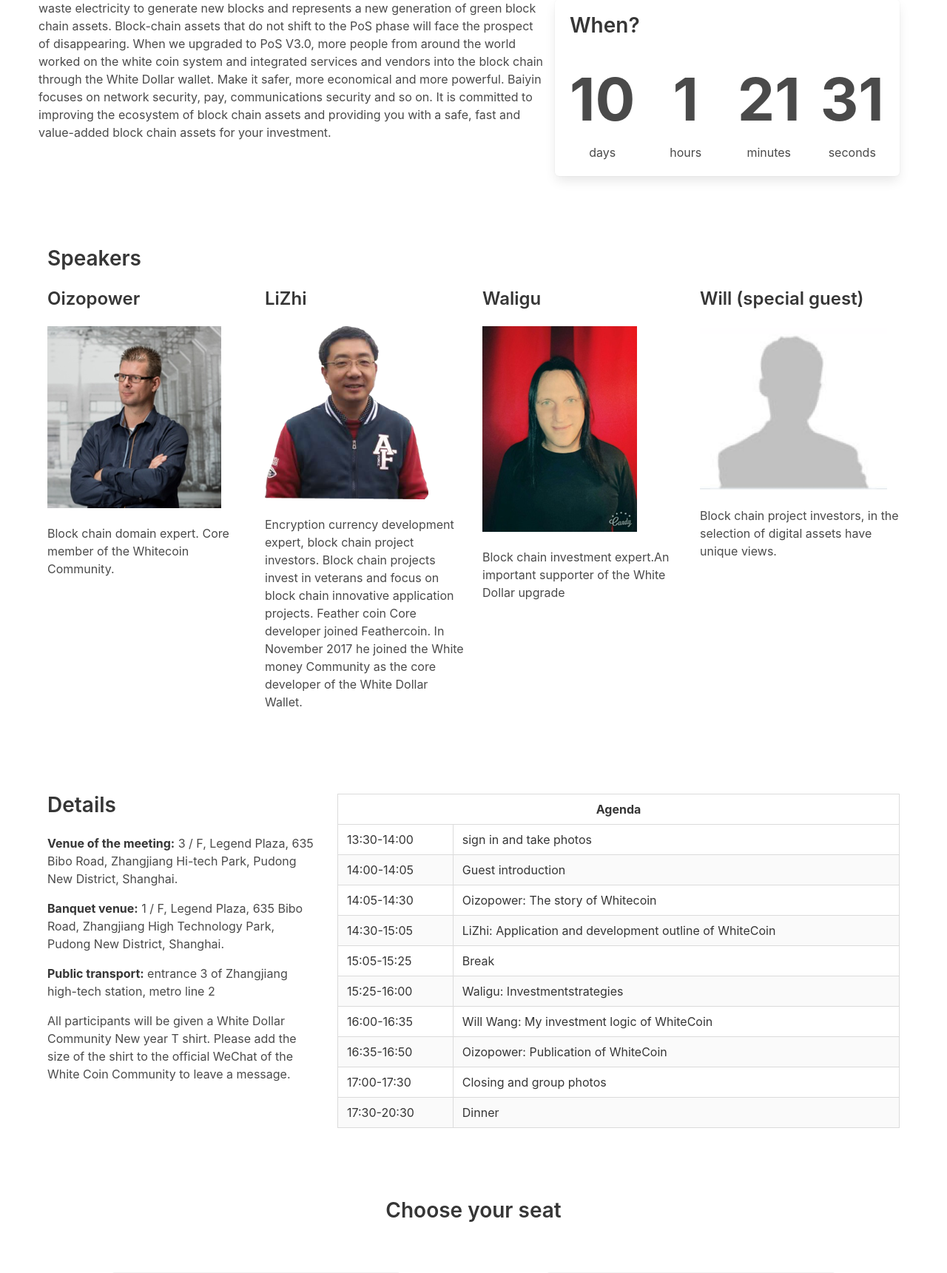
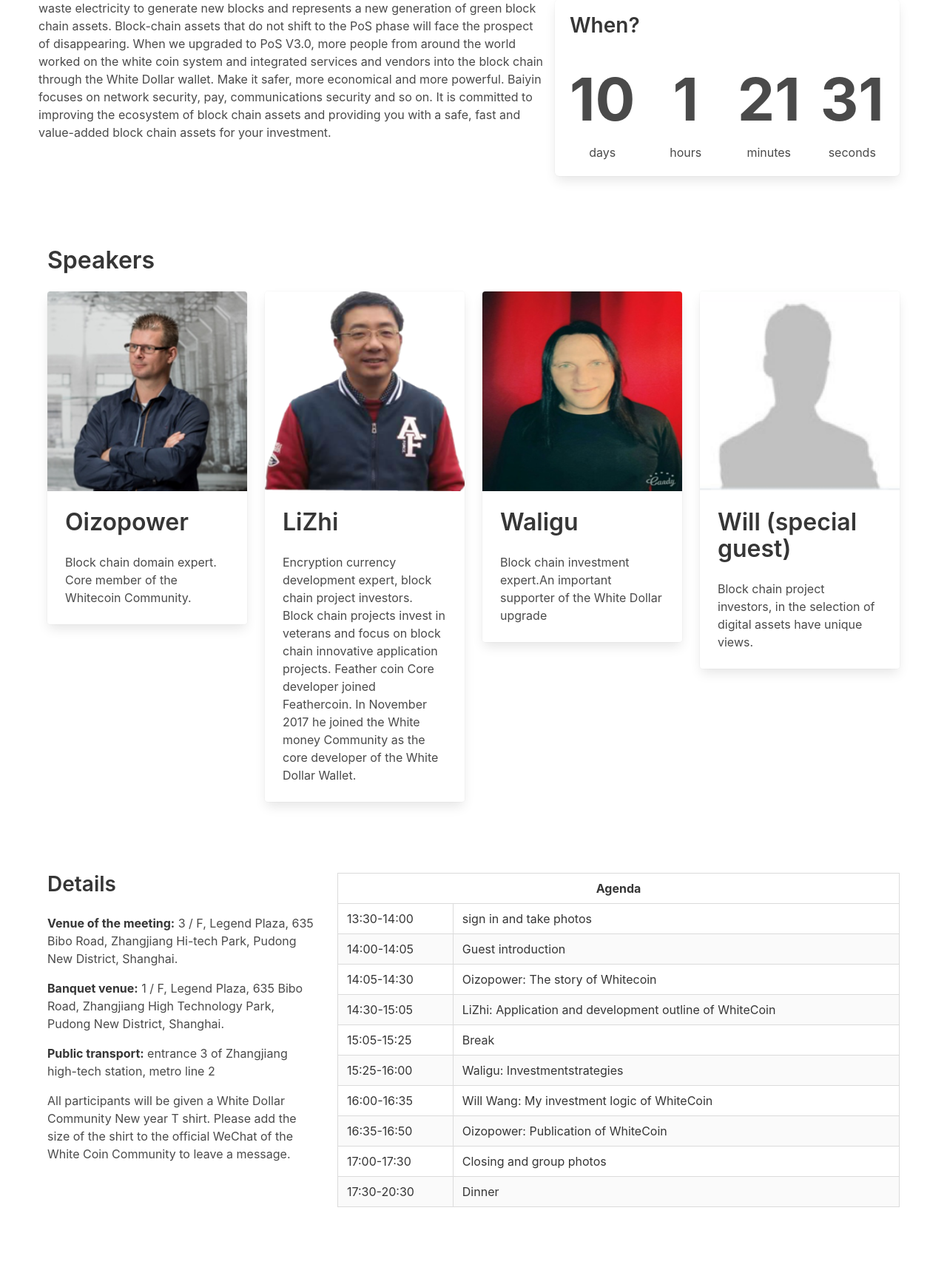
Before and after one commit to MartijnOud/XWC-Summit-China-2017, a PHP site: page /?language=1 in a window 1280 px wide. Shown: the part 1017-2738 px from the top of the page at 74% size. Run offline with PHP 8.4, Linux system fonts and the light colour scheme; data that the repository does not hold is empty; some libraries are stand-ins or nearby versions.

Commit message:
Make speakers card for beter alignment

```diff
--- a/index.php
+++ b/index.php
@@ -81,28 +81,60 @@ $Parsedown = new Parsedown();
 </section>
 
 <section class="section">
-    <div class="container content">
+    <div class="container">
         <h2 class="title"><?php echo $Translate->__('speakers');?></h2>
         <div class="columns">
             <div class="column">
-                <h3 class="subtitle"><?php echo $Translate->__('oizopower');?></h3>
+                <div class="card">
+                    <div class="card-image">
+                        <figure class="image is-1by1">
                             <img src="/img/photo-oizopower.png" alt="<?php echo $Translate->__('oizopower');?>">
+                        </figure>
+                    </div>
+                    <div class="card-content">
+                        <h3 class="title"><?php echo $Translate->__('oizopower');?></h3>
                         <p><?php echo $Parsedown->text($Translate->__('oizopower-introduction--markdown'));?></p>
                     </div>
+                </div>
+            </div>
             <div class="column">
-                <h3 class="subtitle"><?php echo $Translate->__('lizhi');?></h3>
+                <div class="card">
+                    <div class="card-image">
+                        <figure class="image is-1by1">
                             <img src="/img/photo-lizhi.png" alt="<?php echo $Translate->__('lizhi');?>">
+                        </figure>
+                    </div>
+                    <div class="card-content">
+                        <h3 class="title"><?php echo $Translate->__('lizhi');?></h3>
                         <p><?php echo $Parsedown->text($Translate->__('lizhi-introduction--markdown'));?></p>
                     </div>
+                </div>
+            </div>
             <div class="column">
-                <h3 class="subtitle"><?php echo $Translate->__('waligu');?></h3>
+                <div class="card">
+                    <div class="card-image">
+                        <figure class="image is-1by1">
                             <img src="/img/photo-waligu.png" alt="<?php echo $Translate->__('waligu');?>">
+                        </figure>
+                    </div>
+                    <div class="card-content">
+                        <h3 class="title"><?php echo $Translate->__('waligu');?></h3>
                         <p><?php echo $Parsedown->text($Translate->__('waligu-introduction--markdown'));?></p>
                     </div>
+                </div>
+            </div>
             <div class="column">
-                <h3 class="subtitle"><?php echo $Translate->__('will');?></h3>
+                <div class="card">
+                    <div class="card-image">
+                        <figure class="image is-1by1">
                             <img src="/img/photo-will.png" alt="<?php echo $Translate->__('will');?>">
+                        </figure>
+                    </div>
+                    <div class="card-content">
+                        <h3 class="title"><?php echo $Translate->__('will');?></h3>
                         <p><?php echo $Parsedown->text($Translate->__('will-introduction--markdown'));?></p>
+                    </div>
+                </div>
             </div>
         </div>
     </div>
```
Lines whose indentation alone changed are shown as unchanged.
